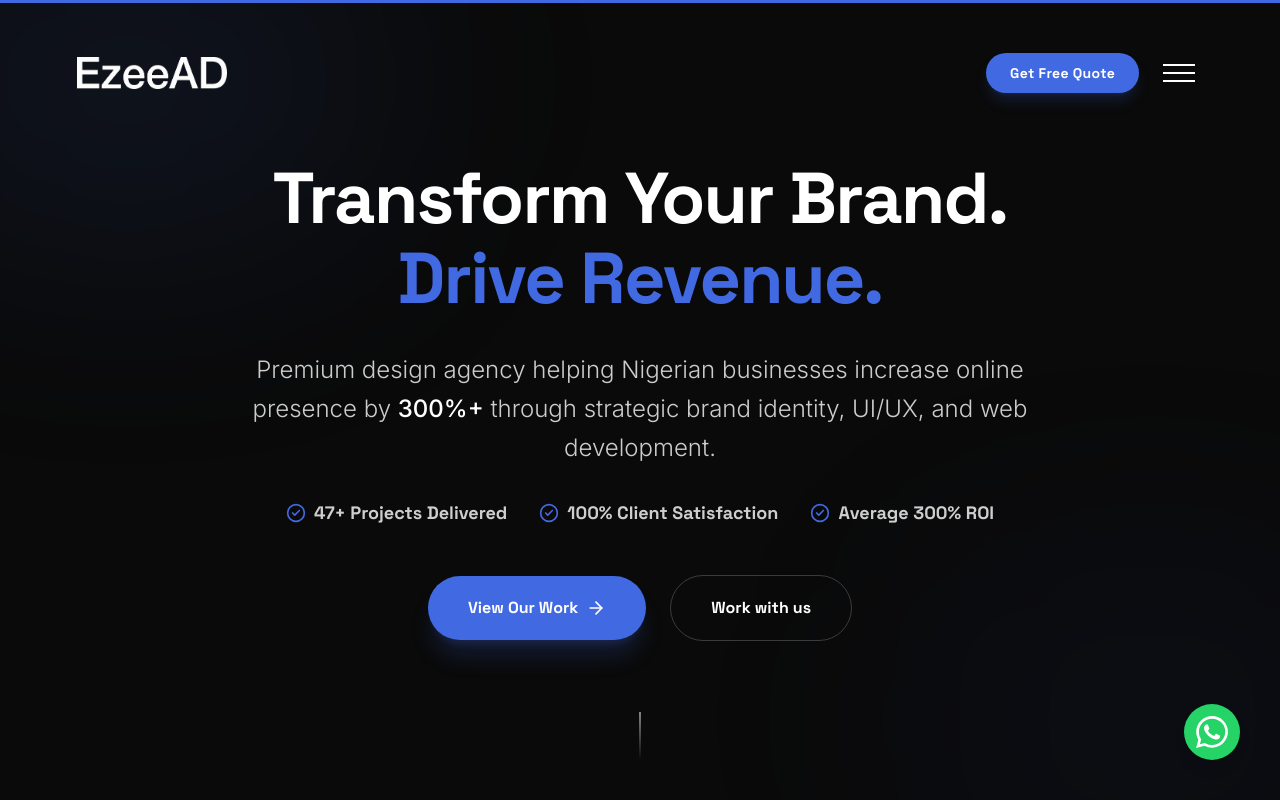
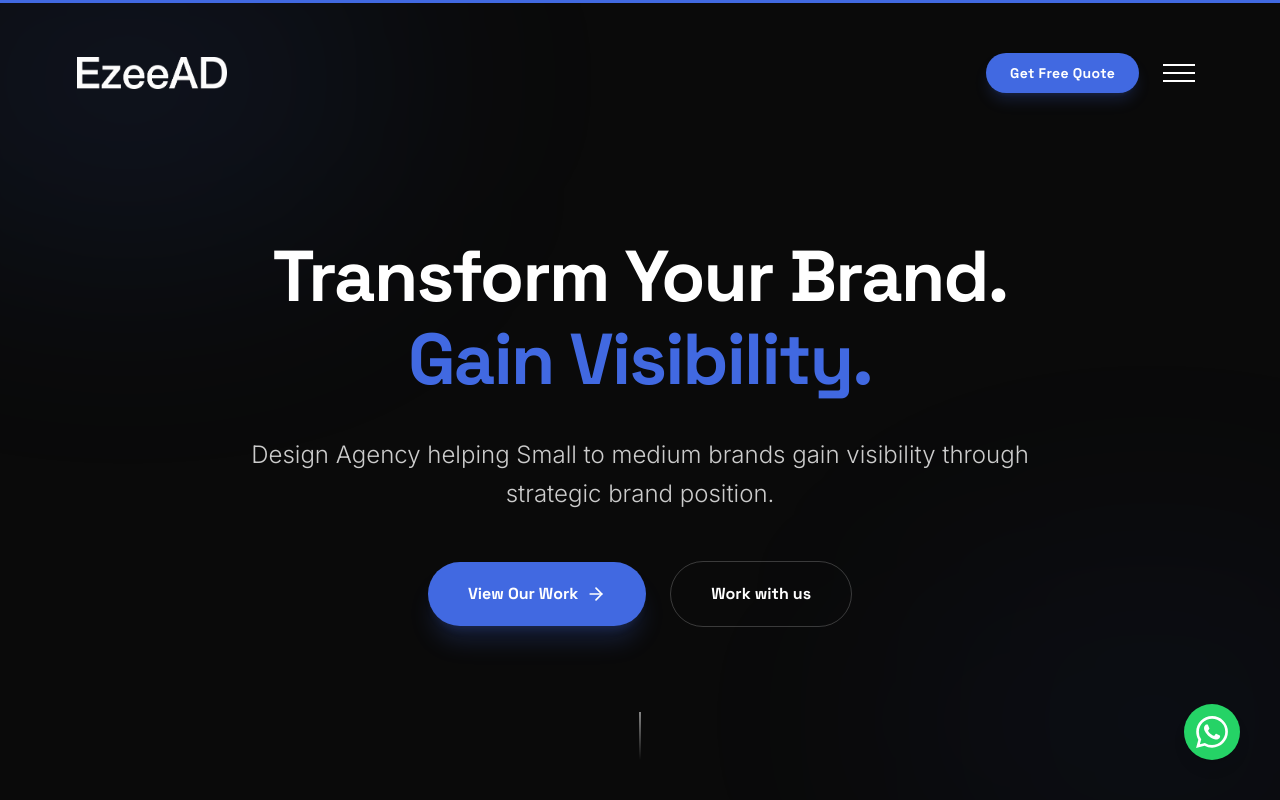
Before and after one commit to Ezeeanything/new-project, a Next.js app: page / in a window 1280 px wide. Shown: the top 800 px of the page. Built offline with nearby package versions, Linux system fonts and the light colour scheme.

Commit message:
Refine hero section: increase spacing, update wording, remove stats, and add word-swapping animation

```diff
--- a/app/components/HeroSection.tsx
+++ b/app/components/HeroSection.tsx
@@ -1,11 +1,21 @@
 "use client";
 
-import { motion } from "framer-motion";
-import { CheckCircle2, ArrowRight } from "lucide-react";
+import { motion, AnimatePresence } from "framer-motion";
+import { ArrowRight } from "lucide-react";
 import Link from "next/link";
-import AnimatedCounter from "./AnimatedCounter";
+import { useState, useEffect } from "react";
 
 export default function HeroSection() {
+  const [wordIndex, setWordIndex] = useState(0);
+  const words = ["Drive Revenue.", "Build Identity.", "Gain Visibility.", "Strategic Growth."];
+
+  useEffect(() => {
+    const interval = setInterval(() => {
+      setWordIndex((prev) => (prev + 1) % words.length);
+    }, 2500);
+    return () => clearInterval(interval);
+  }, []);
+
   const containerVariants = {
     hidden: { opacity: 0 },
     visible: {
@@ -23,7 +33,7 @@
   } as const;
 
   return (
-    <section className="relative min-h-[100svh] w-full bg-[#0A0A0A] flex flex-col justify-center items-center py-20 px-[clamp(24px,6vw,80px)] overflow-hidden">
+    <section className="relative min-h-[100svh] w-full bg-[#0A0A0A] flex flex-col justify-center items-center pt-40 pb-24 px-[clamp(24px,6vw,80px)] overflow-hidden">
       {/* Background Decorative Elements */}
       <div className="absolute inset-0 z-0 overflow-hidden pointer-events-none">
         <div className="absolute -top-[10%] -left-[10%] w-[40%] h-[40%] bg-[#4169E1]/10 blur-[120px] rounded-full" />
@@ -42,7 +52,20 @@
           className="font-space font-black text-white text-[clamp(48px,8vw,72px)] leading-[1.1] tracking-tight max-w-[900px]"
         >
           Transform Your Brand. <br />
-          <span className="text-[#4169E1]">Drive Revenue.</span>
+          <div className="relative h-[1.2em] flex justify-center items-center overflow-hidden">
+            <AnimatePresence mode="wait">
+              <motion.span
+                key={words[wordIndex]}
+                initial={{ y: 20, opacity: 0 }}
+                animate={{ y: 0, opacity: 1 }}
+                exit={{ y: -20, opacity: 0 }}
+                transition={{ duration: 0.5, ease: "easeInOut" }}
+                className="text-[#4169E1] absolute"
+              >
+                {words[wordIndex]}
+              </motion.span>
+            </AnimatePresence>
+          </div>
         </motion.h1>
 
         {/* SUBHEADLINE */}
@@ -50,33 +73,8 @@
           variants={itemVariants}
           className="font-inter text-[#CCCCCC] text-[clamp(18px,2vw,24px)] font-light max-w-[800px] leading-relaxed"
         >
-          Premium design agency helping Nigerian businesses increase online presence by <span className="text-white font-medium">300%+</span> through strategic brand identity, UI/UX, and web development.
+          Design Agency helping Small to medium brands gain visibility through strategic brand position.
         </motion.p>
-
-        {/* VALUE PROPOSITIONS */}
-        <motion.div
-          variants={itemVariants}
-          className="flex flex-wrap justify-center gap-x-8 gap-y-4 text-white/80"
-        >
-          <div className="flex items-center gap-2">
-            <CheckCircle2 className="w-5 h-5 text-[#4169E1]" />
-            <span className="font-space font-bold text-lg">
-              <AnimatedCounter value={47} suffix="+" /> Projects Delivered
-            </span>
-          </div>
-          <div className="flex items-center gap-2">
-            <CheckCircle2 className="w-5 h-5 text-[#4169E1]" />
-            <span className="font-space font-bold text-lg">
-              <AnimatedCounter value={100} suffix="%" /> Client Satisfaction
-            </span>
-          </div>
-          <div className="flex items-center gap-2">
-            <CheckCircle2 className="w-5 h-5 text-[#4169E1]" />
-            <span className="font-space font-bold text-lg">
-              Average <AnimatedCounter value={300} suffix="%" /> ROI
-            </span>
-          </div>
-        </motion.div>
 
         {/* CTAs */}
         <motion.div
@@ -101,7 +99,7 @@
 
       </motion.div>
 
-      {/* Scroll Progress Indicator (Optional but nice) */}
+      {/* Scroll Progress Indicator */}
       <motion.div
         initial={{ opacity: 0 }}
         animate={{ opacity: 1 }}
```
